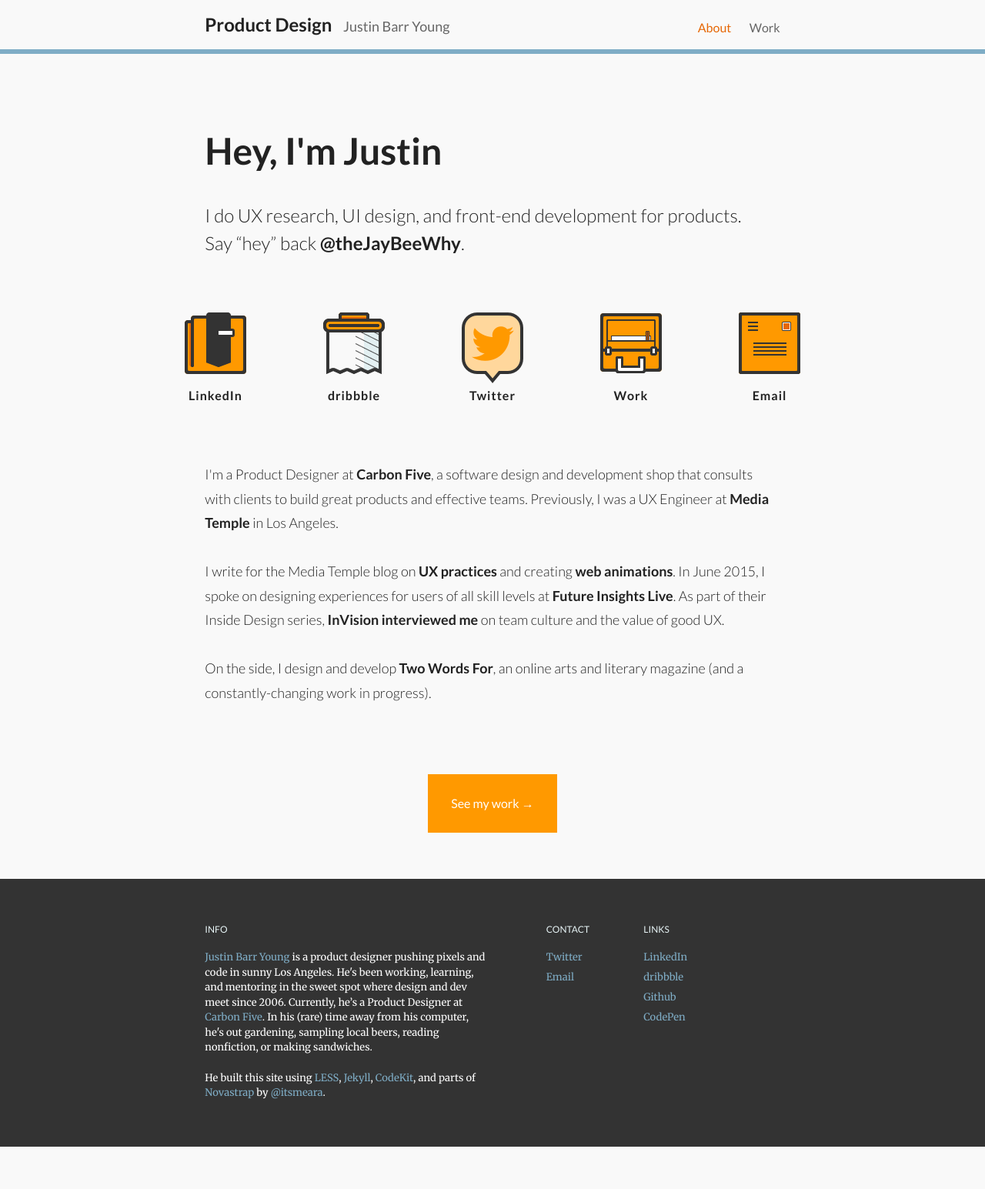
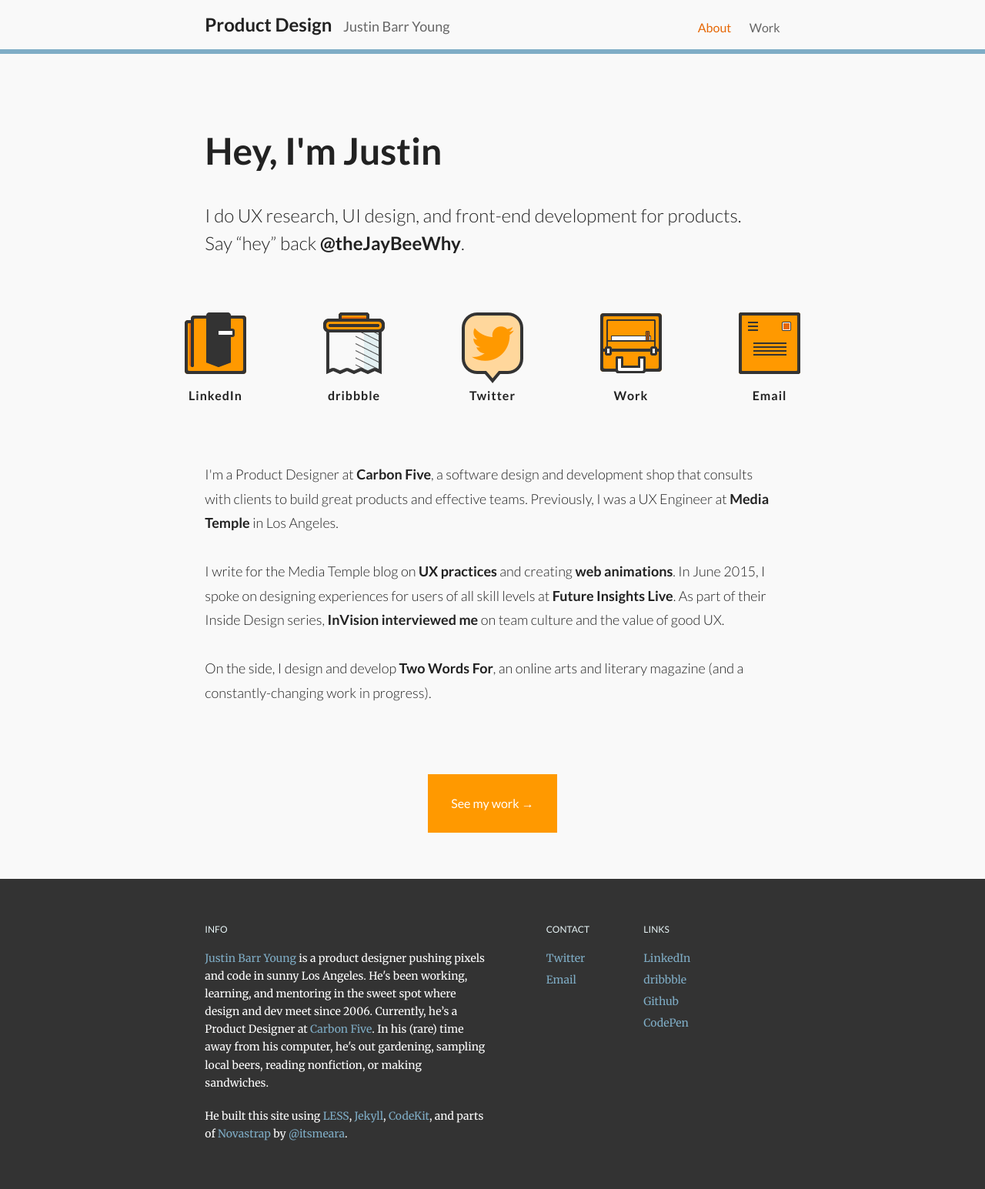
Before and after one commit to justinbyo/jbarr-v3, a Jekyll site: the page built from index.html, in a window 1280 px wide. Shown: the whole page at 77% size. Built offline with Jekyll 4.4.1, drawn with Linux system fonts in a browser that asks for light colours; nearby versions of some CDN libraries; some web fonts are replaced; Markdown is read by kramdown in place of the engine named in the settings; before the commit the page ends 1490 px from its top, so only the background shows below that.

Commit message:
Tweaked fooiter sizing

```diff
--- a/_less/project/footer.less
+++ b/_less/project/footer.less
@@ -27,9 +27,9 @@
 		color:@white;
 		.merriweather;
 		font-weight:500;
-		.font-size(13px);
+		.font-size(14px);
 		.margin-bottom(20px);
-		line-height:1.5;
+		line-height:1.65;
 
 		a {
 			text-decoration:none;
--- a/css/main.css
+++ b/css/main.css
@@ -2364,11 +2364,11 @@
   color: #ffffff;
   font-family: 'Merriweather', serif;
   font-weight: 500;
-  font-size: 13px;
-  font-size: 0.8125rem;
+  font-size: 14px;
+  font-size: 0.875rem;
   margin-bottom: 20px;
   margin-bottom: 1.25rem;
-  line-height: 1.5;
+  line-height: 1.65;
 }
 footer.strip p a {
   text-decoration: none;
```
Also changed, not shown: 4 other files.
